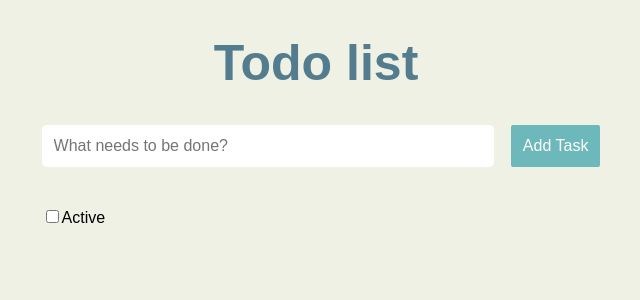
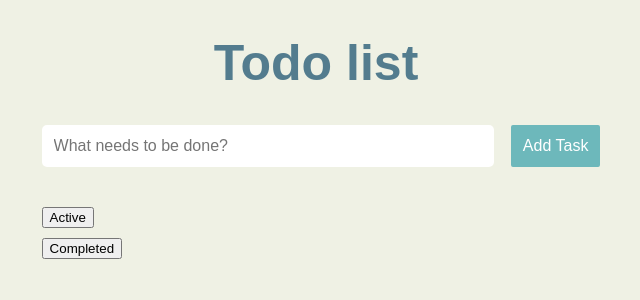
Before and after one commit to anastasiafomina/react-todo-app, a React (Create React App) app: page / in a window 1280 px wide. Shown: the top 300 px of the page, without its empty margins (324-964 px from the left). Built offline with nearby package versions, Linux system fonts and the light colour scheme.

Commit message:
add hiding active tasks function (completed button)

```diff
--- a/src/App.js
+++ b/src/App.js
@@ -17,7 +17,8 @@ class App extends Component {
     this.state = {
       items: itemsForState,
       text: '',
-      hiding: false
+      hidingCompleted: false,
+      hidingActive: false
     }
   }
 
@@ -94,21 +95,30 @@ class App extends Component {
     return null
   }
 
-  hidingTasks = () => {
+  hidingCompletedTasks = () => {
     this.setState({
-      hiding: !this.state.hiding
+      hidingCompleted: !this.state.hidingCompleted
+    })
+  }
+
+  hidingActiveTasks = () => {
+    this.setState({
+      hidingActive: !this.state.hidingActive
     })
   }
 
   hideCompleted = () => {
     return (
       <div className="hiding">
-      <input
-        type="checkbox"
-        id="hidingCompleted"
-        onChange={this.hidingTasks}
-      />
-      <label htmlFor="hidingCompleted">Active</label>
+      <button onClick={this.hidingCompletedTasks}>Active</button>
+      </div>
+    )
+  }
+
+  hideActive = () => {
+    return (
+      <div className="hiding">
+      <button onClick={this.hidingActiveTasks}>Completed</button>
       </div>
     )
   }
@@ -128,9 +138,12 @@ class App extends Component {
               entries={this.state.items}
               deleteItem={this.deleteItem}
               crossOutOnClick={this.crossOutOnClick}
-              hiding={this.state.hiding}
+              hidingCompleted={this.state.hidingCompleted}
+              hidingActive={this.state.hidingActive}
             />
             {this.hideCompleted()}
+
+            {this.hideActive()}
 
             {this.renderDeleteButton()}
           </div>
--- a/src/components/TodoItems.js
+++ b/src/components/TodoItems.js
@@ -38,8 +38,11 @@ class TodoItems extends Component {
   }
   render() {
     const { entries } = this.props
-    const listItems = (this.props.hiding) ? entries.filter(item => item.isDone === false).map(this.renderTask)
-    : entries.map(this.renderTask)
+
+    const listItems = (this.props.hidingCompleted) ? entries.filter(item => item.isDone === false).map(this.renderTask) :
+    (this.props.hidingActive) ? entries.filter(item => item.isDone).map(this.renderTask) :
+    entries.map(this.renderTask)
+
     return <ol className="listOfTasks">{listItems}</ol>
   }
 }
```
